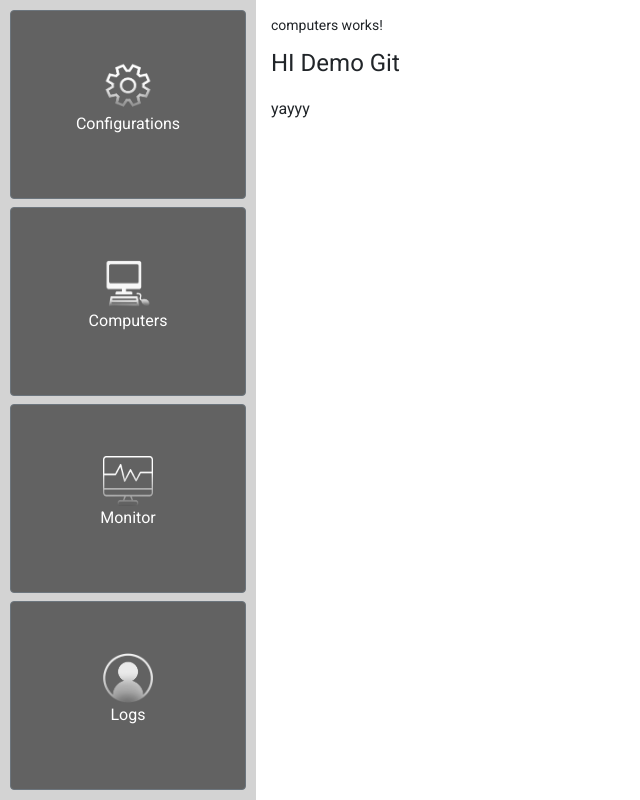
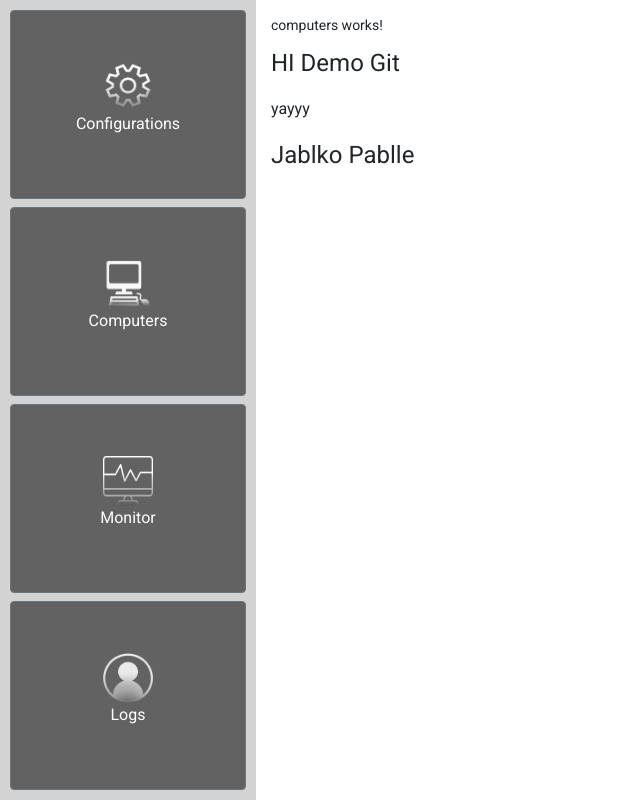
Before and after one commit to Martinius1/Pablle, an Angular app: page /computers in a window 1280 px wide. Shown: the whole page, without its empty margins (0-640 px from the left). Built offline with nearby package versions, Linux system fonts and the light colour scheme.

Commit message:
Přidání Jablka Textu

```diff
--- a/src/app/pages/computers/computers.component.html
+++ b/src/app/pages/computers/computers.component.html
@@ -1,3 +1,4 @@
 <p>computers works!</p>
 <h1>HI Demo Git</h1>
 <h3>yayyy</h3>
+<h1>Jablko Pablle</h1>
```
